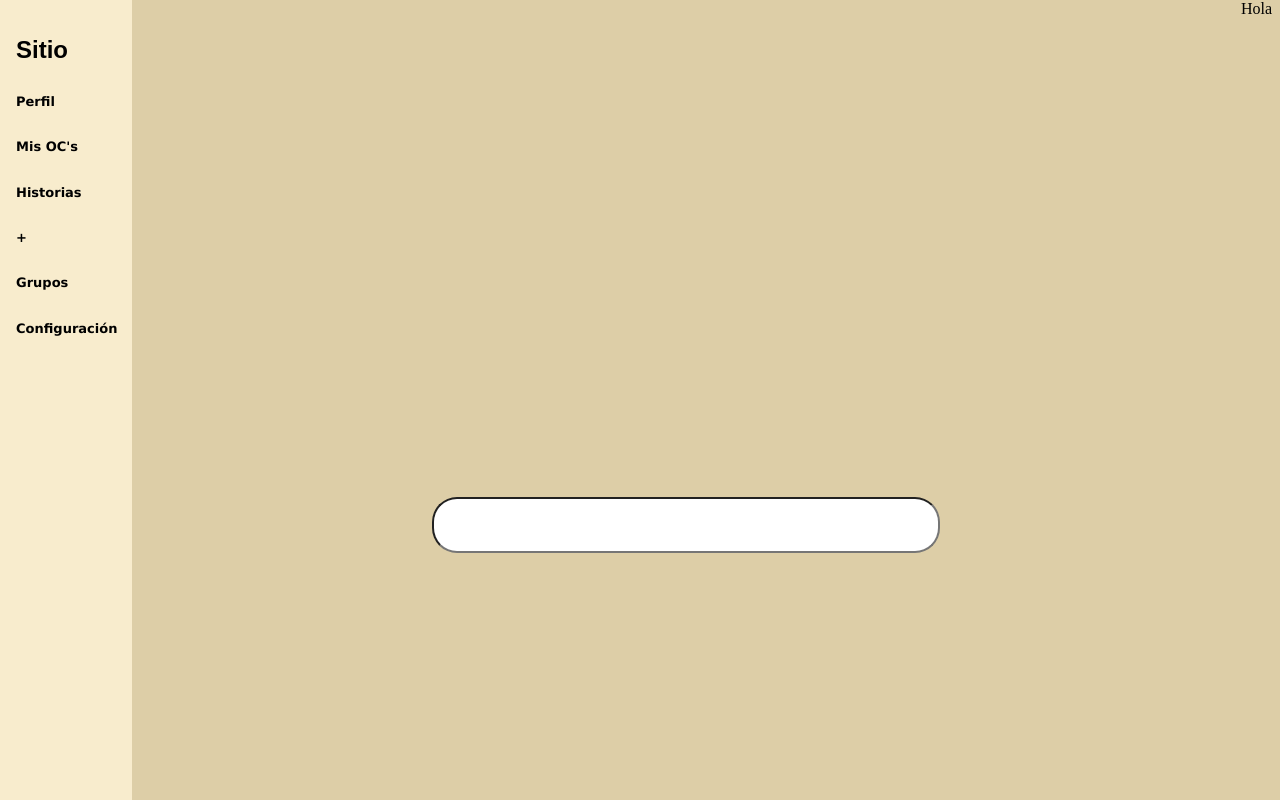
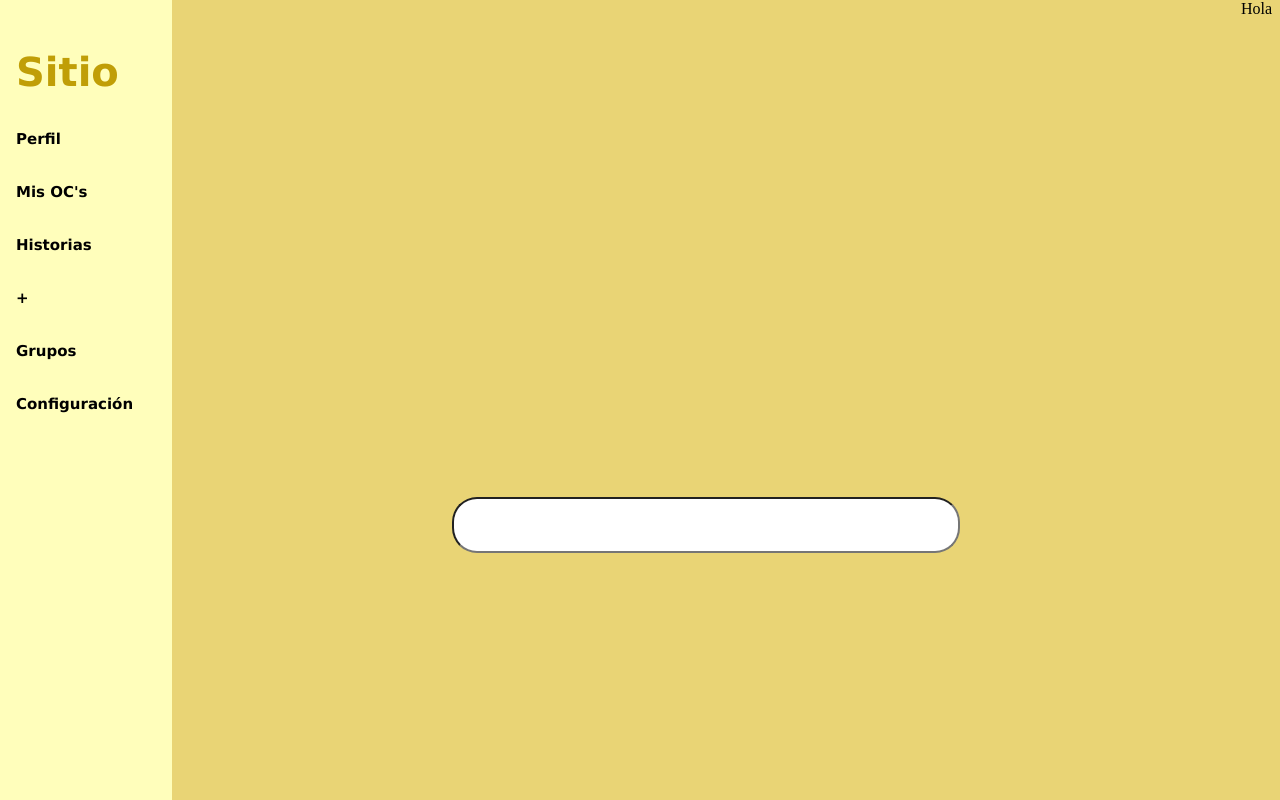
Before and after one commit to SarayPey/holaabcd1234, a plain HTML site: page index.html in a window 1280 px wide. Shown: the top 800 px of the page. Drawn offline with Linux system fonts and the light colour scheme.

Commit message:
Poniendo el sitio más bonito

```diff
--- a/style.css
+++ b/style.css
@@ -1,9 +1,11 @@
 h1 {
-    font-family: fantasy;
+    font-size: 40px;
+    color: #c09e07;
+    font-family: Verdana, Geneva, Tahoma, sans-serif
 }
 h6 {
     font-family: Verdana, Geneva, Tahoma, sans-serif;
-    font-size: small;
+    font-size: 15px;
 }
 
 p {
@@ -11,7 +13,7 @@ p {
 }
 
 body {
-    background-color: #ddcea7;
+    background-color:rgb(233, 212, 117);
     margin-top: 0px;
     margin-left: 0px;
     padding-top: 0px;
@@ -20,9 +22,9 @@ body {
 }
 
 nav {
-    background-color: #f8eccd;
+    background-color: #fffebb;
     box-shadow: 50px;
-    width: 100px;
+    width: 140px;
     height: 1280px;
     padding: 1rem;
 }
@@ -78,7 +80,7 @@ form {
     padding: 1px;
     padding-left: 1rem;
     border-radius: 25px;
-    background-color: #926b45;
+    background-color: #bda454;
     font-family: Verdana, Geneva, Tahoma, sans-serif;
 }
 
@@ -87,6 +89,6 @@ form {
     padding-left: 1rem;
     margin: 1rem;
     border-radius: 25px;
-    background-color: #f8eccd;
+    background-color: #fffbd3;
     font-family: Verdana, Geneva, Tahoma, sans-serif;
 }
```
